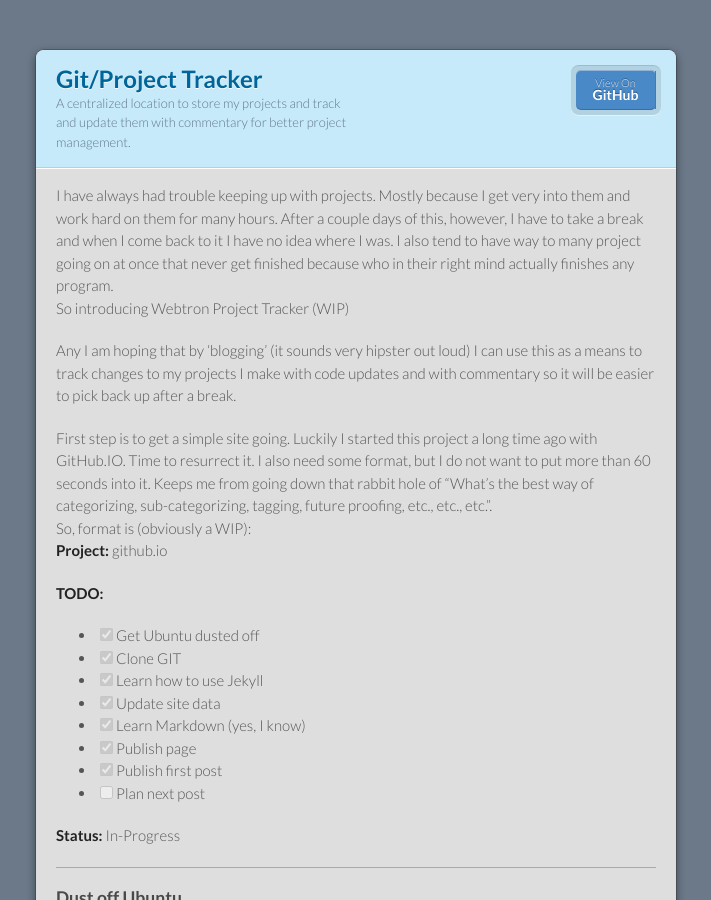
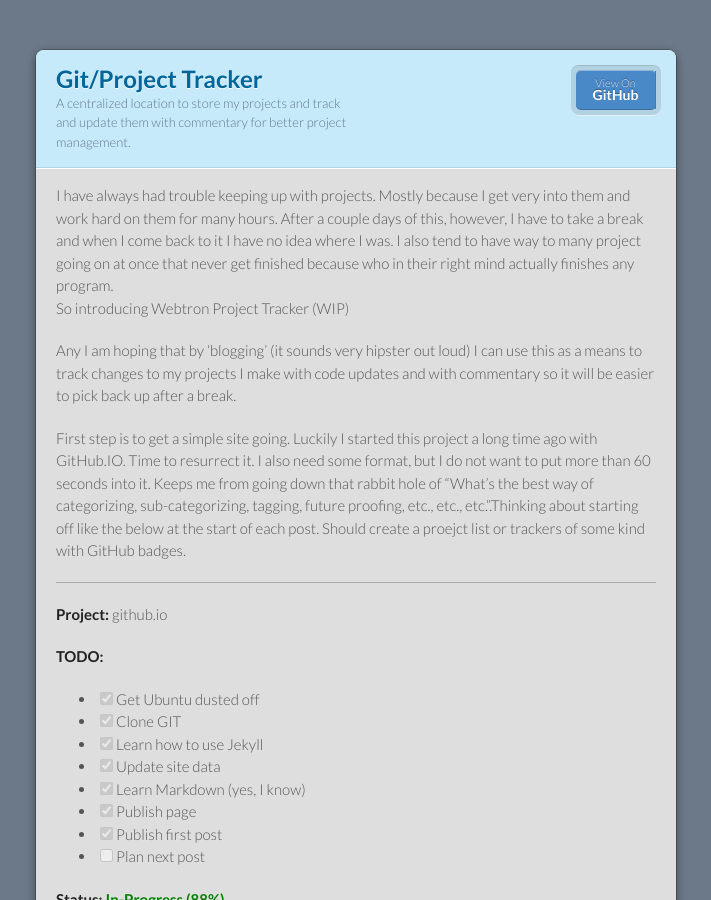
Before and after one commit to Lord0fBytes/lord0fbytes.github.io, a Jekyll site: the page built from _posts/2019-02-19-lets-start-this.md, in a window 1280 px wide and 900 px high. Shown: the whole window, without its empty margins (284-995 px from the left). Built offline with Jekyll 4.4.1, drawn with Linux system fonts in a browser that asks for light colours; some of the changed text lies outside the part shown.

Commit message:
update to post; last section

```diff
--- a/_posts/2019-02-19-lets-start-this.md
+++ b/_posts/2019-02-19-lets-start-this.md
@@ -16,10 +16,8 @@
 
 First step is to get a simple site going. Luckily I started this project a long time ago with GitHub.IO. Time to resurrect it.
 I also need some format, but I do not want to put more than 60 seconds into it. Keeps me from going down that rabbit hole of
-"What's the best way of categorizing, sub-categorizing, tagging, future proofing, etc., etc., etc.".
-<br>
-So, format is (obviously a WIP):
-<br>
+"What's the best way of categorizing, sub-categorizing, tagging, future proofing, etc., etc., etc.".Thinking about starting off like the below at the start of each post. Should create a proejct list or trackers of some kind with GitHub badges.
+<hr>
 **Project:** github.io
 
 **TODO:**
@@ -27,13 +25,13 @@
   - [x] Get Ubuntu dusted off
   - [x] Clone GIT
   - [x] Learn how to use Jekyll
-  - [X] Update site data
-  - [X] Learn Markdown (yes, I know)
+  - [x] Update site data
+  - [x] Learn Markdown (yes, I know)
   - [x] Publish page
   - [x] Publish first post
   - [ ] Plan next post
 
-**Status:** In-Progress
+**Status:** <span style='color:green;'><b>In-Progress (88%)</b></span>
 <hr>
 ### Dust off Ubuntu
 Done, running Ubuntu 18.10 because I like GNOME.
@@ -97,4 +95,18 @@
 I guess that would be this one.
 
 ### Plan Next Post
-TBD
+**Ideas:**
+ - Github Refresher
+  - Branches and pull-requests
+ - Finish Resume post
+ - Clean-up Github Site
+  - Remove old repos
+  - Update stale ones
+  - Figure out the badge things
+ - Project Tracker actualy project tracking
+  - List of some kind
+  - Last updates
+ - Jekyll
+  - Templates
+  - extras
+  - downloads in posts
```
